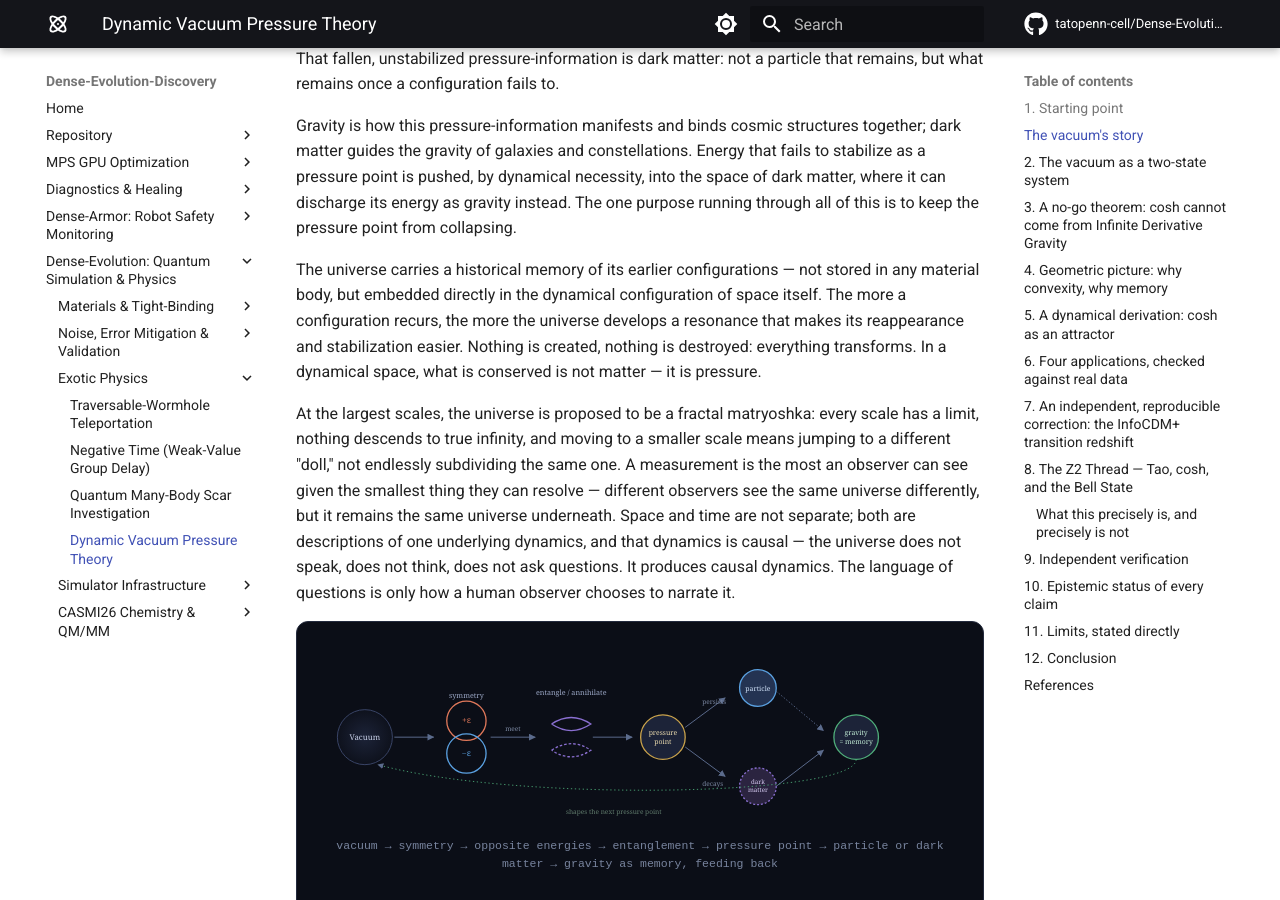
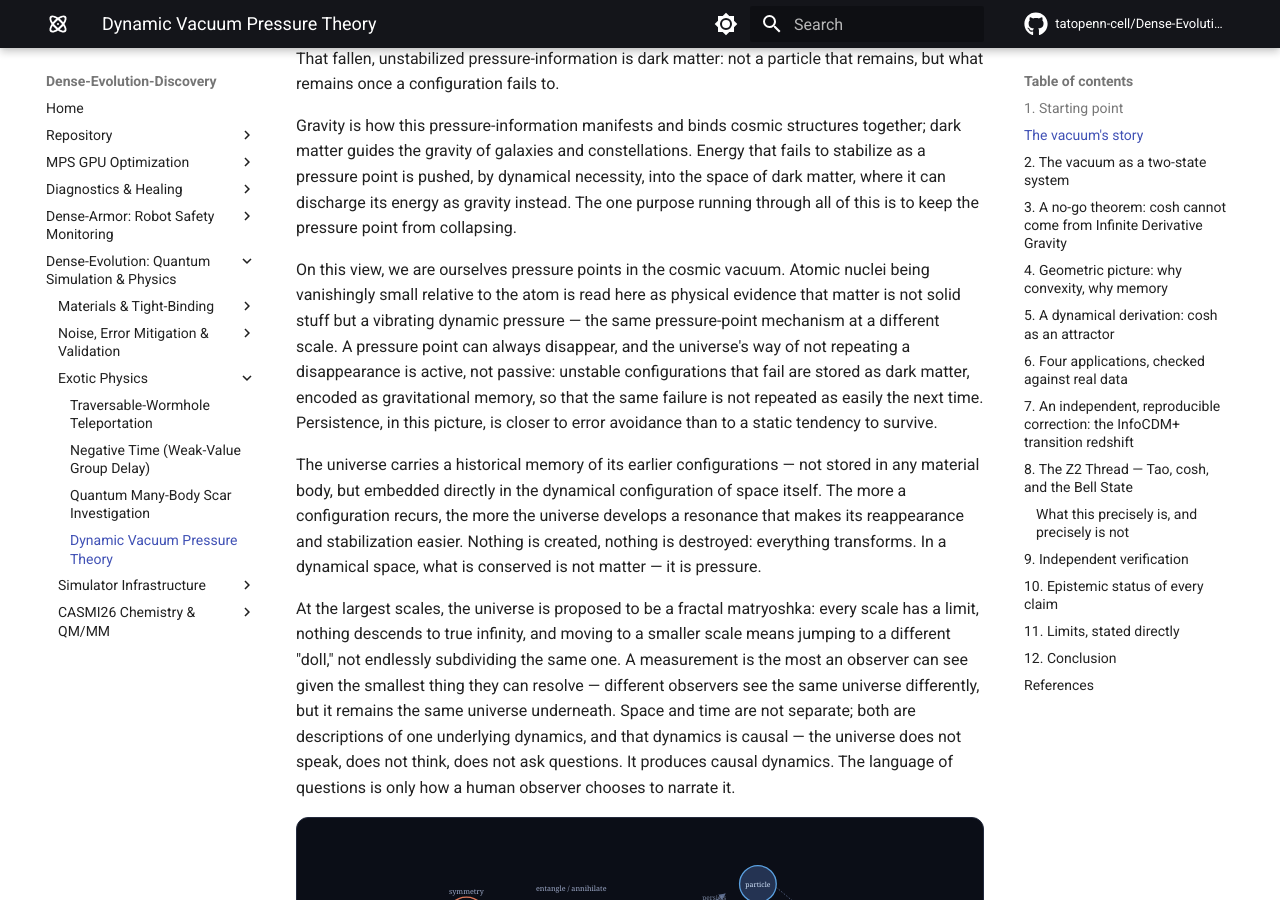
Before and after one commit to tatopenn-cell/Dense-Evolution-Discovery, an MkDocs documentation site: the page built from docs/dynamic_vacuum_pressure_theory.md, in a window 1280 px wide and 900 px high, scrolled down 2198 px. Built offline with MkDocs 1.6.1 and Material for MkDocs 9.7.7, drawn with Linux system fonts in a browser that asks for light colours; comment, search, counter and statistics services are not loaded.

Commit message:
Refine: gravitational memory as active error-avoidance, not passive persistence

```diff
--- a/docs/dynamic_vacuum_pressure_theory.md
+++ b/docs/dynamic_vacuum_pressure_theory.md
@@ -39,6 +39,8 @@ In the vacuum, matter as we ordinarily picture it does not exist. What exists is
 The vacuum's waves rarely settle into a stable combination. When they do, a pressure point is born &mdash; a configuration of energy that manages to concentrate and hold itself in tension. What happens next depends entirely on how long that configuration lasts. If it persists, it stabilizes into a visible particle. If it does not, the information it carried is not lost &mdash; it falls back into pressure. That fallen, unstabilized pressure-information is dark matter: not a particle that remains, but what remains once a configuration fails to.
 
 Gravity is how this pressure-information manifests and binds cosmic structures together; dark matter guides the gravity of galaxies and constellations. Energy that fails to stabilize as a pressure point is pushed, by dynamical necessity, into the space of dark matter, where it can discharge its energy as gravity instead. The one purpose running through all of this is to keep the pressure point from collapsing.
+
+On this view, we are ourselves pressure points in the cosmic vacuum. Atomic nuclei being vanishingly small relative to the atom is read here as physical evidence that matter is not solid stuff but a vibrating dynamic pressure &mdash; the same pressure-point mechanism at a different scale. A pressure point can always disappear, and the universe's way of not repeating a disappearance is active, not passive: unstable configurations that fail are stored as dark matter, encoded as gravitational memory, so that the same failure is not repeated as easily the next time. Persistence, in this picture, is closer to error avoidance than to a static tendency to survive.
 
 The universe carries a historical memory of its earlier configurations &mdash; not stored in any material body, but embedded directly in the dynamical configuration of space itself. The more a configuration recurs, the more the universe develops a resonance that makes its reappearance and stabilization easier. Nothing is created, nothing is destroyed: everything transforms. In a dynamical space, what is conserved is not matter &mdash; it is pressure.
 
```
